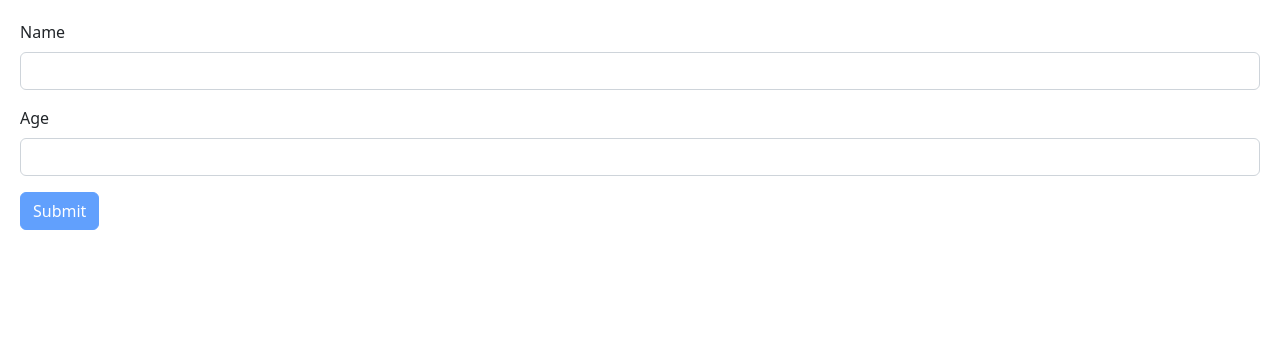
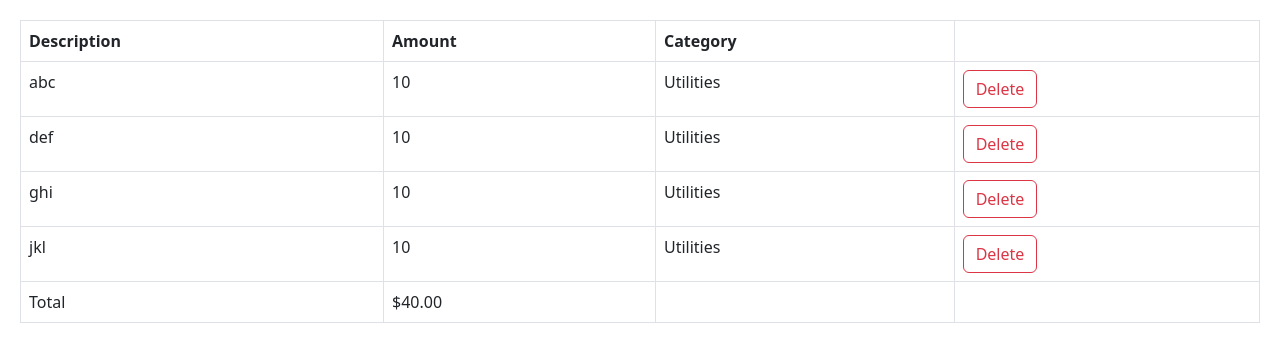
Before and after one commit to lcardoz/react-typescript-practice, a React (Vite) app: page / in a window 1280 px wide. Shown: the top 362 px of the page. Built offline with nearby package versions, Linux system fonts and the light colour scheme.

Commit message:
created expense list component in separate folder for new project, set up interface prop types for component and set up table to render dummy expense data stored in App

```diff
--- a/src/App.tsx
+++ b/src/App.tsx
@@ -1,10 +1,17 @@
-import Form from "./components/Form";
+import ExpenseList from "./expense-tracker/components/ExpenseList";
 
 function App() {
 
+  const expenses = [
+    { id: 1, description: 'abc', amount: 10, category: 'Utilities' },
+    { id: 2, description: 'def', amount: 10, category: 'Utilities' },
+    { id: 3, description: 'ghi', amount: 10, category: 'Utilities' },
+    { id: 4, description: 'jkl', amount: 10, category: 'Utilities' },
+  ]
+
   return (
     <>
-      <Form />
+      <ExpenseList expenses={expenses} onDelete={(id) => console.log('deleted:', id)} />
     </>
   );
 }
--- /dev/null
+++ b/src/expense-tracker/components/ExpenseList.tsx
@@ -0,0 +1,59 @@
+interface Expense {
+  // need an interface to define shape of each expense; each expense object needs a few properties:
+  id: number;
+  description: string;
+  amount: number;
+  category: string;
+}
+
+interface Props {
+  // property name: property type (each expense is an object); property type is array of expense objects
+  expenses: Expense[];
+  onDelete: (id: number) => void;
+}
+
+const ExpenseList = ({ expenses, onDelete }: Props) => {
+  return (
+    <table className="table table-bordered">
+      <thead>
+        <tr>
+          <th>Description</th>
+          <th>Amount</th>
+          <th>Category</th>
+          <th></th>
+        </tr>
+      </thead>
+      <tbody>
+        {expenses.map((expense) => (
+          <tr key={expense.id}>
+            <td>{expense.description}</td>
+            <td>{expense.amount}</td>
+            <td>{expense.category}</td>
+            <td>
+              <button
+                className="btn btn-outline-danger"
+                onClick={() => onDelete(expense.id)}
+              >
+                Delete
+              </button>
+            </td>
+          </tr>
+        ))}
+      </tbody>
+      <tfoot>
+        <tr>
+          <td>Total</td>
+          {/* in JS, all arrays have a reduce method that iterates over our array of expenses; with each iteration runs arrow function to combine all expense objects into a number which is the total */}
+          {/* pass an arrow function with 2 parameters, 1st parameter is acc which is short for accumulator, a variable that holds the total amount, 2nd parameter is an expense object  */}
+          {/* in body of arrow function, as 1st argument, we need to get the amount of the current expense and add it to the accumulator, as 2nd argument to the reduce method, we pass initial value of accumulator = 0  */}
+          {/* returns a number, after we call .reduce method we call the medhod .toFixed(2) which specifies 2 digits after decimal point  */}
+          <td>${expenses.reduce((acc, expense) => expense.amount + acc, 0).toFixed(2)}</td>
+          <td></td>
+          <td></td>
+        </tr>
+      </tfoot>
+    </table>
+  );
+};
+
+export default ExpenseList;
```
